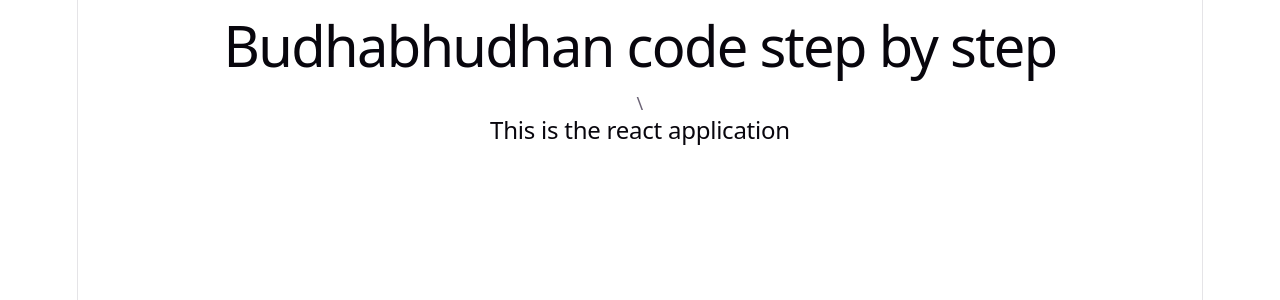
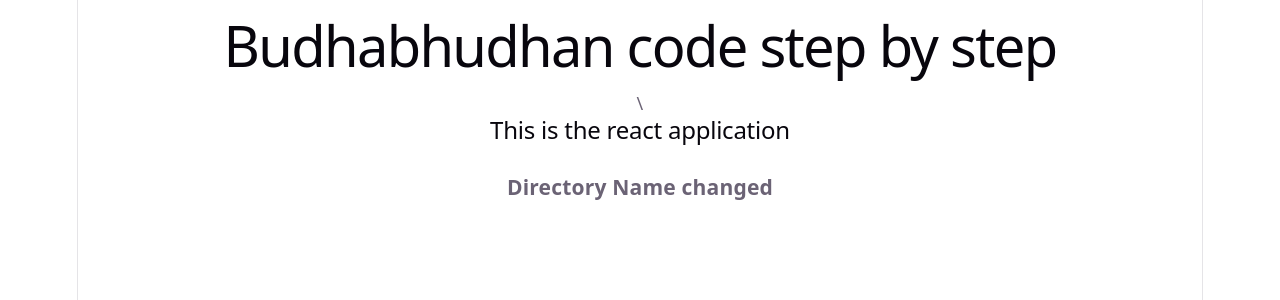
Before and after one commit to Budhabhushan/React-github-actions, a React (Vite) app: page / in a window 1280 px wide. Shown: the top 300 px of the page. Built offline with nearby package versions, Linux system fonts and the light colour scheme.

Commit message:
directory ame change

```diff
--- a/src/App.jsx
+++ b/src/App.jsx
@@ -5,6 +5,7 @@ function App() {
     <>
       <h1>Budhabhudhan code step by step</h1>\
       <h2>This is the react application</h2>
+      <h3>Directory Name changed</h3>
     </>
   );
 }
```
